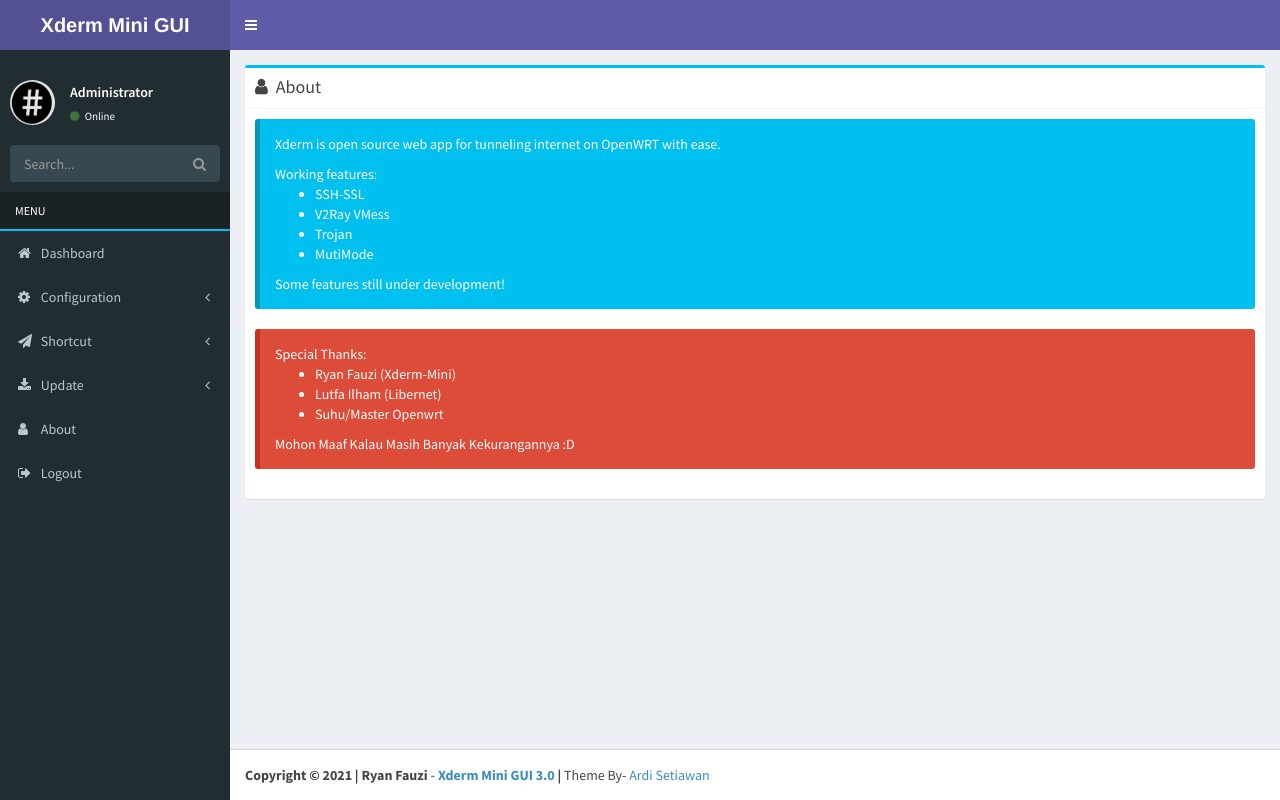
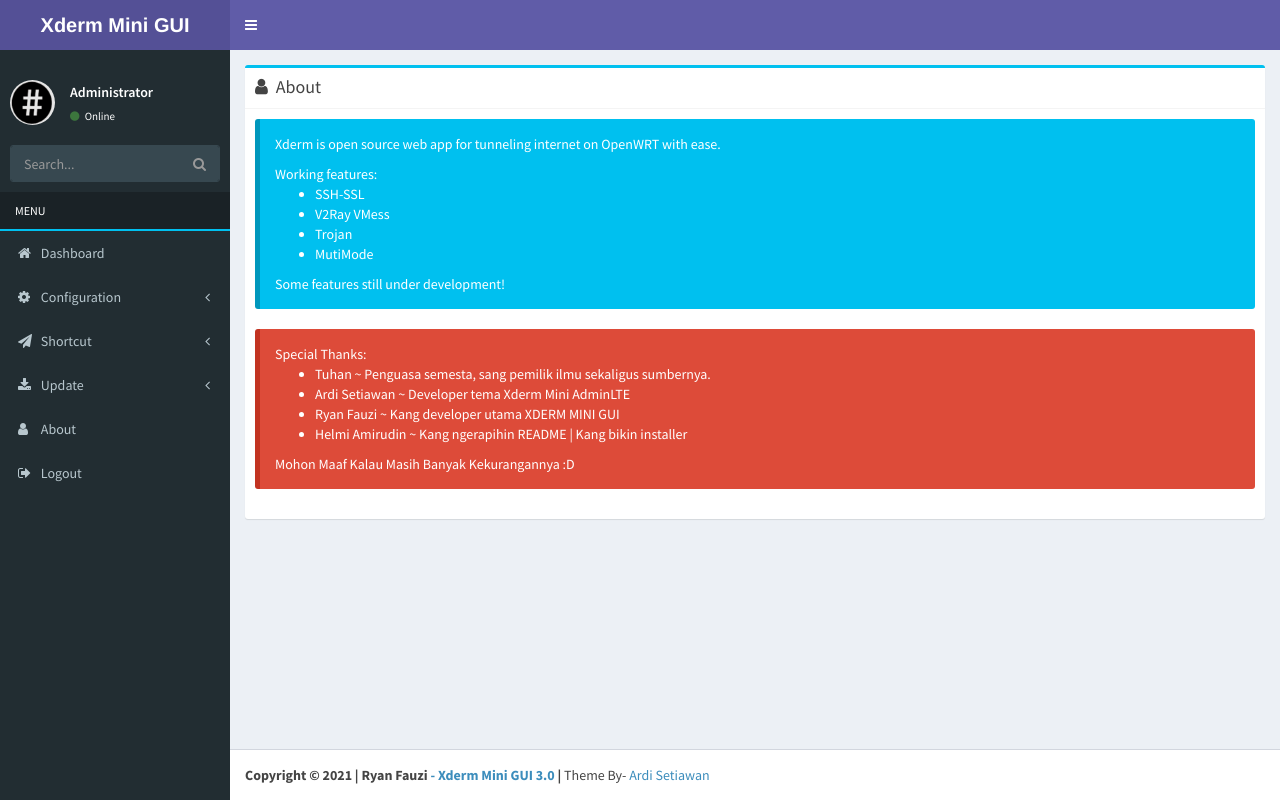
Before and after one commit to squarepants96/xdrtheme-adminlte, a PHP site: page /about.php in a window 1280 px wide. Run offline with PHP 8.4, Linux system fonts and the light colour scheme; the visitor is signed in with stand-in values (Sample User, id 1); data that the repository does not hold is empty.

Commit message:
Update about.php

```diff
--- a/about.php
+++ b/about.php
@@ -93,9 +93,10 @@
                         <div>
                             <span>Special Thanks:</span>
                             <ul class="m-2">
-                                <li>Ryan Fauzi (Xderm-Mini)</li>
-                                <li>Lutfa Ilham (Libernet)</li>
-                                <li>Suhu/Master Openwrt</li>
+								<li>Tuhan ~ Penguasa semesta, sang pemilik ilmu sekaligus sumbernya.</li>
+								<li>Ardi Setiawan ~ Developer tema Xderm Mini AdminLTE</li>
+								<li>Ryan Fauzi ~ Kang developer utama XDERM MINI GUI</li>
+								<li>Helmi Amirudin ~ Kang ngerapihin README | Kang bikin installer</li>
                             </ul>
                             <p>
                                 Mohon Maaf Kalau Masih Banyak Kekurangannya :D
```
